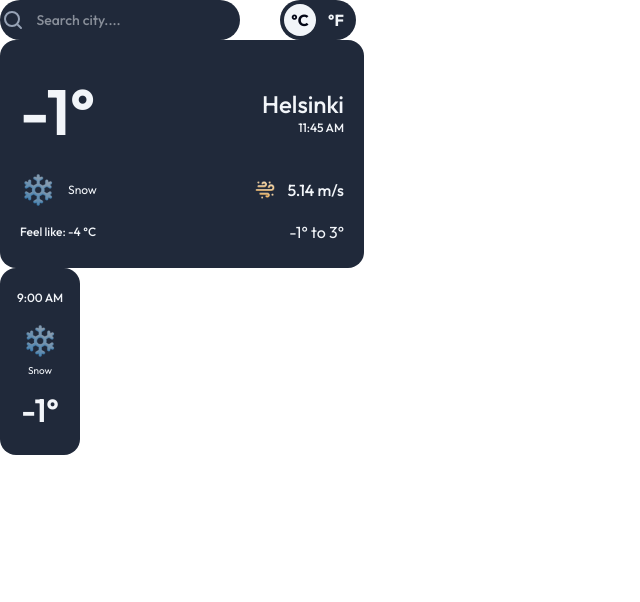
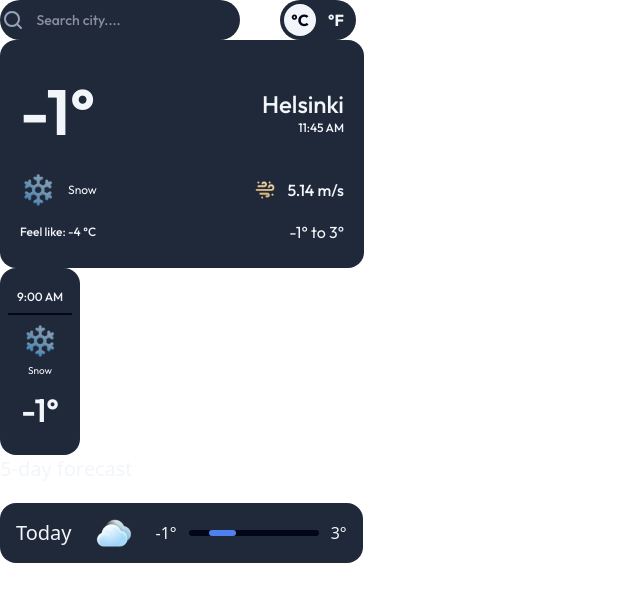
Before and after one commit to sercansimsek/weather-app, a React (Vite) app: page / in a window 1280 px wide. Shown: the top 602 px of the page, without its empty margins (0-640 px from the left). Built offline with nearby package versions, Linux system fonts and the light colour scheme.

Commit message:
5DayForecast component added

```diff
--- a/src/App.jsx
+++ b/src/App.jsx
@@ -1,3 +1,4 @@
+import { FiveDayCard } from "./components/5DayCard/FiveDayCard";
 import { DailyCard } from "./components/DailyCard/DailyCard";
 import { MainInfo } from "./components/MainInfo/MainInfo";
 import { SearchBar } from "./components/SearchBar/SearchBar";
@@ -9,6 +10,7 @@ export const App = () => {
 			<SearchBar />
 			<MainInfo />
       <DailyCard />
+      <FiveDayCard />
 		</div>
 	);
 };
--- /dev/null
+++ b/src/components/5DayCard/FiveDayCard.jsx
@@ -0,0 +1,21 @@
+import darkClouds from "../../assets/images/04d.png";
+
+export const FiveDayCard = () => {
+	return (
+    <>
+    <div className="font-medium text-xl text-[#F2F5F9] mb-[20px]">5-day forecast</div>
+		<div className="flex justify-center items-center gap-6 bg-[#20293A] h-[60px] w-max rounded-2xl text-[#F2F5F9] px-4 py-3">
+			<p className="font-medium text-xl">Today</p>
+			<img src={darkClouds} alt="dark clouds" className="h-9 w-9" />
+
+			<div className="flex justify-center items-center gap-3">
+				<p className="font-medium text-base">-1&deg;</p>
+				<div className="h-[6px] w-[130px] bg-[#030616] rounded-lg relative">
+					<div className="h-[6px] w-[27px] bg-[#4E80EE] absolute left-5 rounded-lg"></div>
+				</div>
+				<p className="font-medium text-base">3&deg;</p>
+			</div>
+		</div>
+    </>
+	);
+};
--- a/src/components/DailyCard/DailyCard.jsx
+++ b/src/components/DailyCard/DailyCard.jsx
@@ -4,7 +4,7 @@ export const DailyCard = () => {
   return (
     <div className="flex flex-col justify-center items-center gap-2 h-[187px] w-[80px] bg-[#20293A] rounded-2xl text-[#F2F5F9] font-['Outfit']">
       <p className="font-medium text-xs">9:00 AM</p>
-      <hr className="border-none bg-[#030616] h-[1px]"/>
+      <hr className="border-0 bg-[#030616] h-[2px] w-[64px]"/>
 
       <div className="flex flex-col justify-center items-center gap-[4px]">
         <img src={snowFlakeImg} alt="snowflake" className="h-9 w-9" />
```
